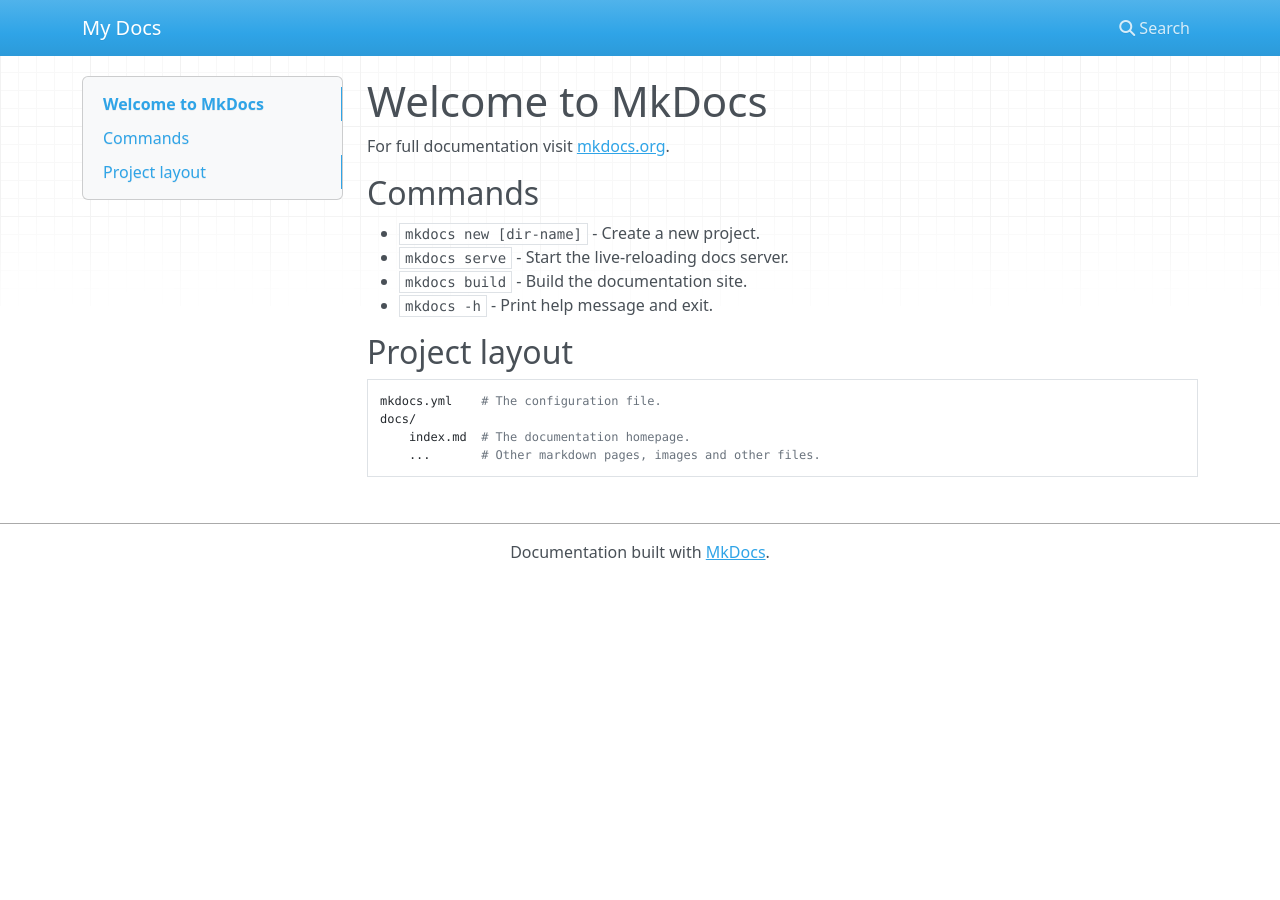
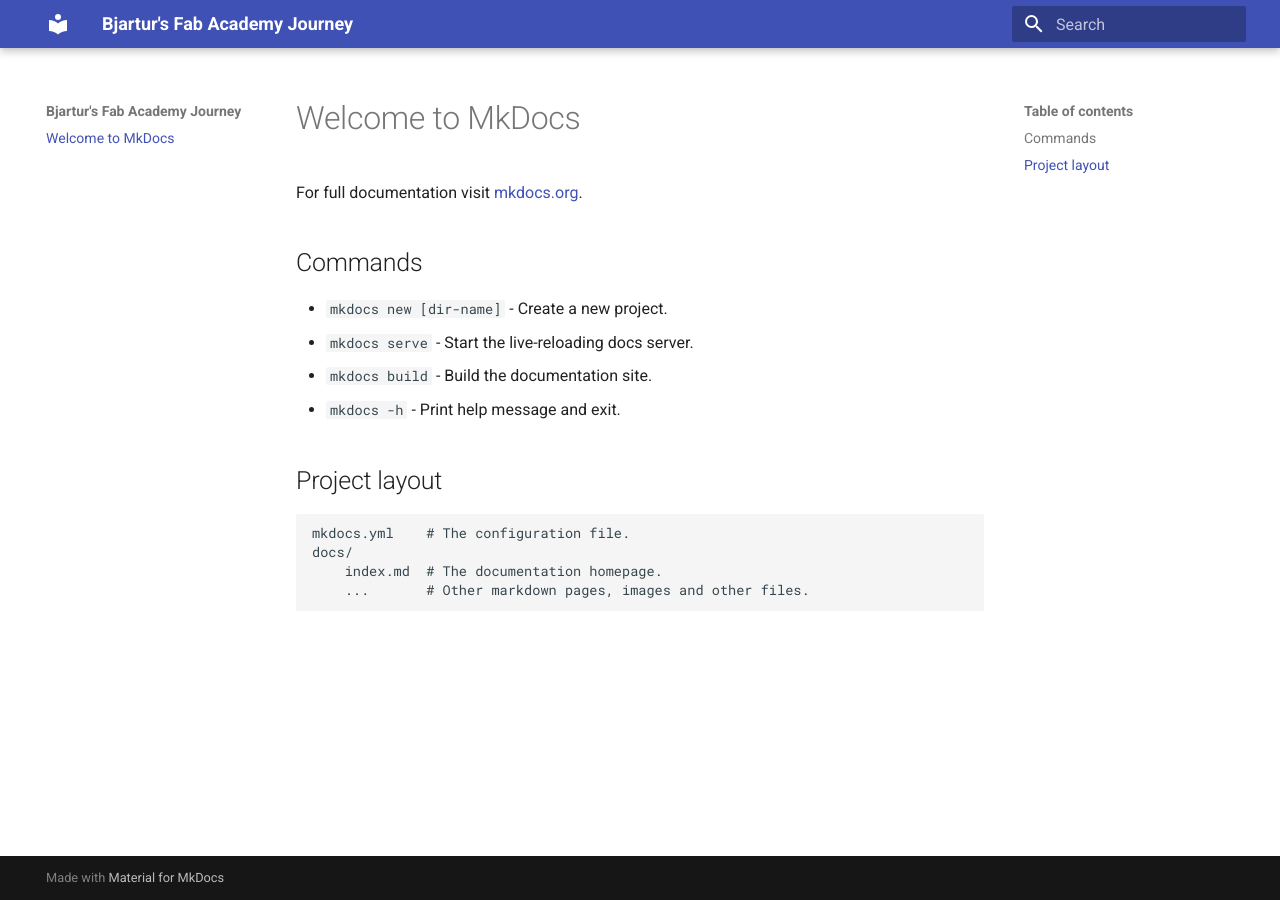
Before and after one commit to BjarturLeoHlynsson/fab-academy-site, an MkDocs documentation site: the page built from docs/index.md, in a window 1280 px wide. Built offline with MkDocs 1.6.1 and Material for MkDocs 9.7.7, drawn with Linux system fonts in a browser that asks for light colours; nearby versions of some CDN libraries.

Commit message:
Updated MKDocs.yml

```diff
--- a/mkdocs.yml
+++ b/mkdocs.yml
@@ -1 +1,4 @@
-site_name: My Docs
+site_name: Bjartur's Fab Academy Journey
+
+theme:
+  name: material
```
